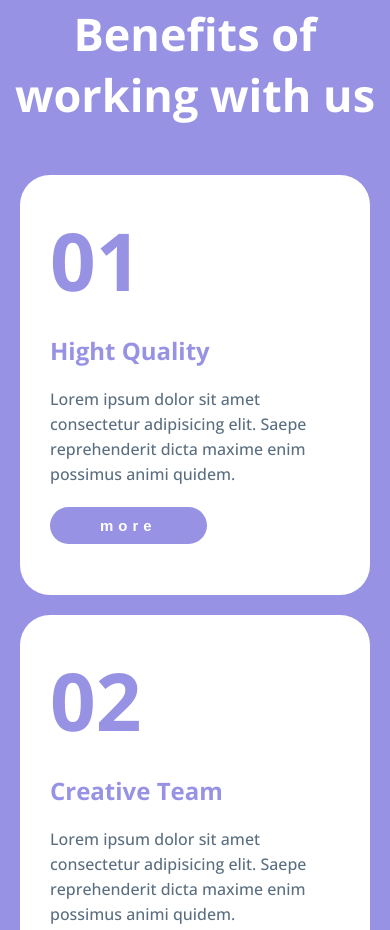
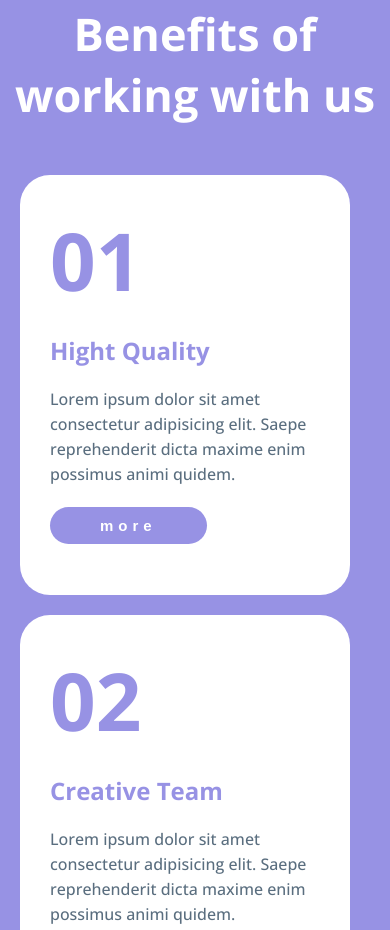
Before and after one commit to VolxDarkTV/htmlcss-responsive-layout, a plain HTML site: page index.html in a window 390 px wide. Shown: the part 7872-8802 px from the top of the page. Drawn offline with nearby package versions, Linux system fonts and the light colour scheme.

Commit message:
Fix  Benefits of working

```diff
--- a/css/responsive-device.css
+++ b/css/responsive-device.css
@@ -53,7 +53,7 @@
         padding: 0px 20px;
     }
     .benefit-card{
-        max-width: 350px;
+        width: calc(100% / 2 - 20px);
     }
 }
 
@@ -92,7 +92,7 @@
         text-align: center;
     }
     .benefit-card{
-        margin: 0 auto;
+        width: calc(100% / 1 - 20px);
     }
     /* About Us */
     .about-us-container{
--- a/css/style.css
+++ b/css/style.css
@@ -328,8 +328,8 @@ main{
     /* height: 500px; */
 }
 .benefit-card{
-    width: 370px;
-    height: 420px;
+    width: calc(100% / 3 - 20px);
+    min-height: 420px;
     padding: 30px;
     border-radius: 30px;
     background-color: #fff;
```
